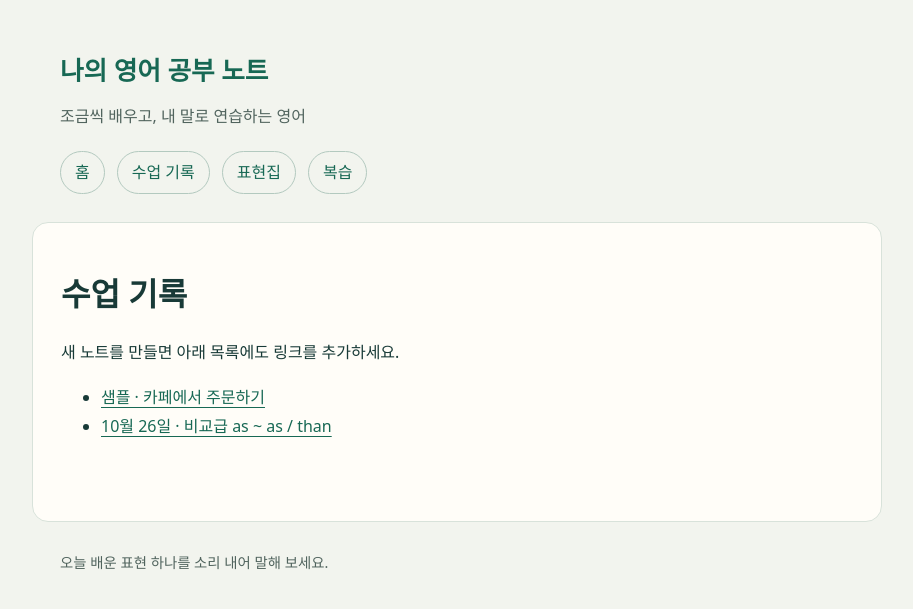
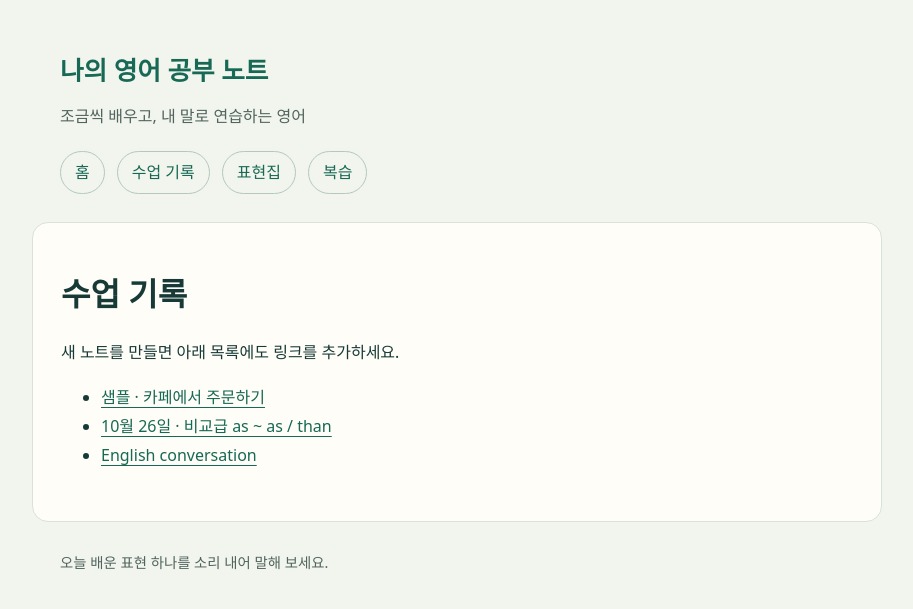
Before and after one commit to bonniehome12/2026-english-speaking-study, a Jekyll site: the page built from docs/lessons/index.md, in a window 1280 px wide. Shown: the top 609 px of the page, without its empty margins (183-1096 px from the left). Built offline with Jekyll 4.4.1, drawn with Linux system fonts in a browser that asks for light colours.

Commit message:
Update index.md

```diff
--- a/docs/lessons/index.md
+++ b/docs/lessons/index.md
@@ -7,3 +7,4 @@ title: "수업 기록"
 
 - [샘플 · 카페에서 주문하기]({{ '/lessons/sample-cafe.html' | relative_url }})
 - [10월 26일 · 비교급 as ~ as / than]({{ '/lessons/2026-10-26-comparatives.html' | relative_url }})
+- [English conversation]({{ '/lessons/english_conversation_a1b2.html' | relative_url }})
```
